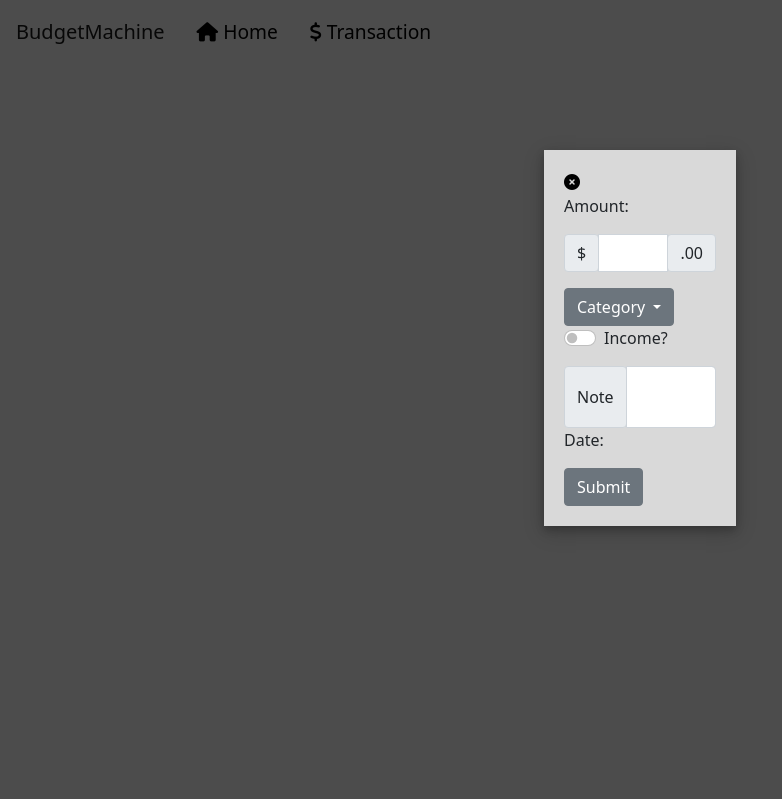
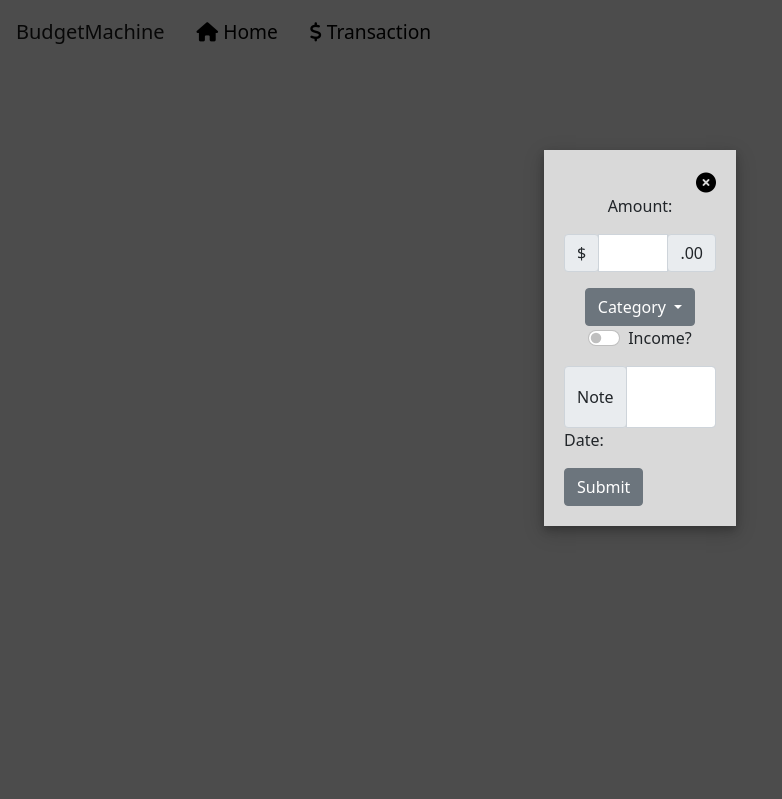
Before and after one commit to joeyagreco/BudgetMachine, a Flask app: page / in a window 1280 px wide. Shown: the top 799 px of the page, without its empty margins (0-782 px from the left). Run offline with Flask 2, Linux system fonts and the light colour scheme; some libraries are stand-ins or nearby versions.

Commit message:
cleanup on transaction popup

```diff
--- a/server/static/css/base.css
+++ b/server/static/css/base.css
@@ -94,17 +94,36 @@ button {
     margin-top: 150px;
     box-shadow: 0 4px 8px 0 rgba(0, 0, 0, 0.2), 0 6px 20px 0 rgba(0, 0, 0, 0.19);
     flex-direction: column;
+    align-content: space-around;
     position: relative;
+}
+
+#popup-top-section {
+    width: 100%;
+    display: flex;
+    flex-direction: row;
+    justify-content: flex-end;
 }
 
 #close-button {
     color: black;
-    float: right;
+}
+
+#amount-section {
+    display: flex;
+    flex-direction: column;
+    align-items: center;
+}
+
+#category-section {
+    display: flex;
+    justify-content: center;
 }
 
 #income-section {
     display: flex;
     flex-direction: row;
+    justify-content: center;
 }
 
 #note-input {
@@ -120,3 +139,7 @@ button {
     resize: none;
     height: 100%;
 }
+
+#submit-button {
+
+}
--- a/server/templates/base.html
+++ b/server/templates/base.html
@@ -59,8 +59,11 @@
       {% block content %}
         <div id="form-background">
           <div id="transaction-form">
-        <a href="#" id="close-button" onclick="onTransactionCloseClick()"><i class="fas fa-times-circle"></i></a>
+            <div id="popup-top-section">
+              <a href="#" id="close-button" onclick="onTransactionCloseClick()"><i class="fas fa-times-circle fa-lg"></i></a>
+            </div>
             <form>
+              <div id="amount-section">
                 <p>Amount:</p>
                 <div class="input-group mb-3">
                   <div class="input-group-prepend">
@@ -71,8 +74,9 @@
                     <span class="input-group-text">.00</span>
                   </div>
                 </div>
-          <div class="dropdown">
-            <button class="btn btn-secondary dropdown-toggle" type="button" id="dropdownMenuButton" data-toggle="dropdown" aria-haspopup="true" aria-expanded="false">
+              </div>
+              <div id="category-section">
+                <button class="btn btn-secondary dropdown-toggle" type="button" data-toggle="dropdown" aria-haspopup="true" aria-expanded="false">
                   Category
                 </button>
                 <div class="dropdown-menu" aria-labelledby="dropdownMenuButton">
@@ -94,7 +98,7 @@
                 <textarea class="form-control" id="note" aria-label="With textarea"></textarea>
               </div>
               <p>Date:</p>
-          <button class="btn btn-secondary" type="button" onclick="onTransactionSubmitClick()">Submit</button>
+              <button class="btn btn-secondary" id="submit-button" type="button" onclick="onTransactionSubmitClick()">Submit</button>
             </form>
           </div>
         </div>
```
Lines whose indentation alone changed are shown as unchanged.
